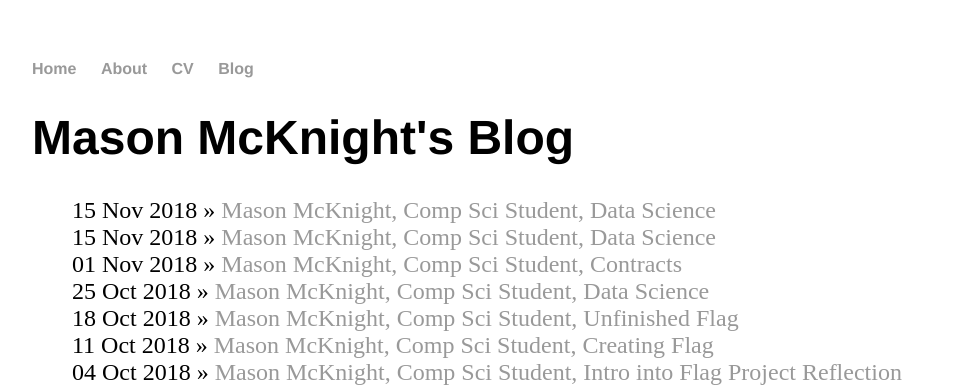
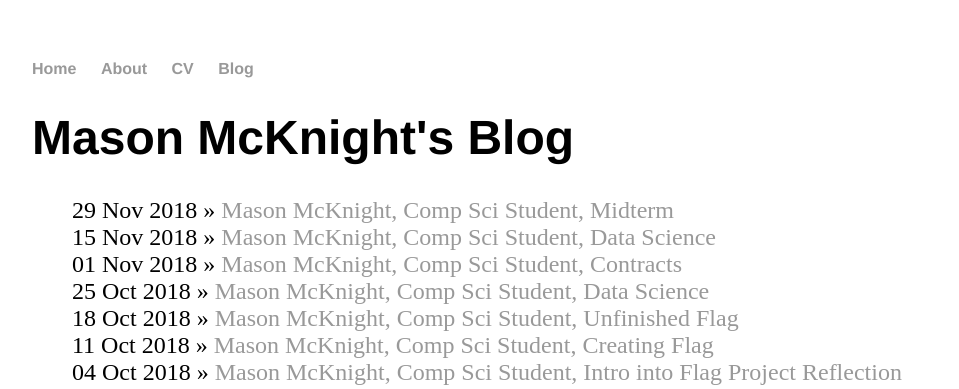
Before and after one commit to masonm6137/mas, a Jekyll site: the page built from blog/index.html, in a window 1280 px wide. Shown: the top 389 px of the page, without its empty margins (160-1119 px from the left). Built offline with Jekyll 4.4.1, drawn with Linux system fonts in a browser that asks for light colours.

Commit message:
Update 2018-11-29-Mason-McKnight-midterm.md

```diff
--- a/_posts/2018-11-29-Mason-McKnight-midterm.md
+++ b/_posts/2018-11-29-Mason-McKnight-midterm.md
@@ -1,5 +1,7 @@
 ---
 layout: post
-title: "Mason McKnight, Comp Sci Student, Data Science"
-date: 2018-11-15
+title: "Mason McKnight, Comp Sci Student, Midterm"
+date: 2018-11-29
 ---
+
+This week we took both our baseline and midterm exam
```
